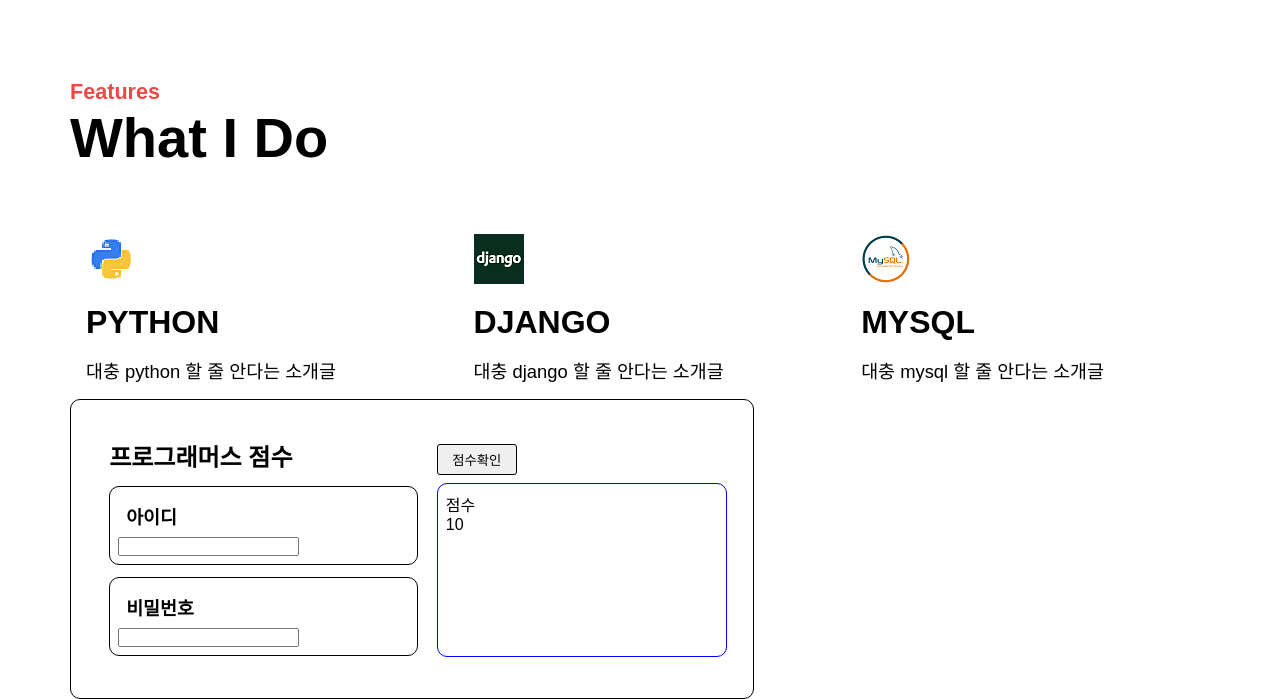
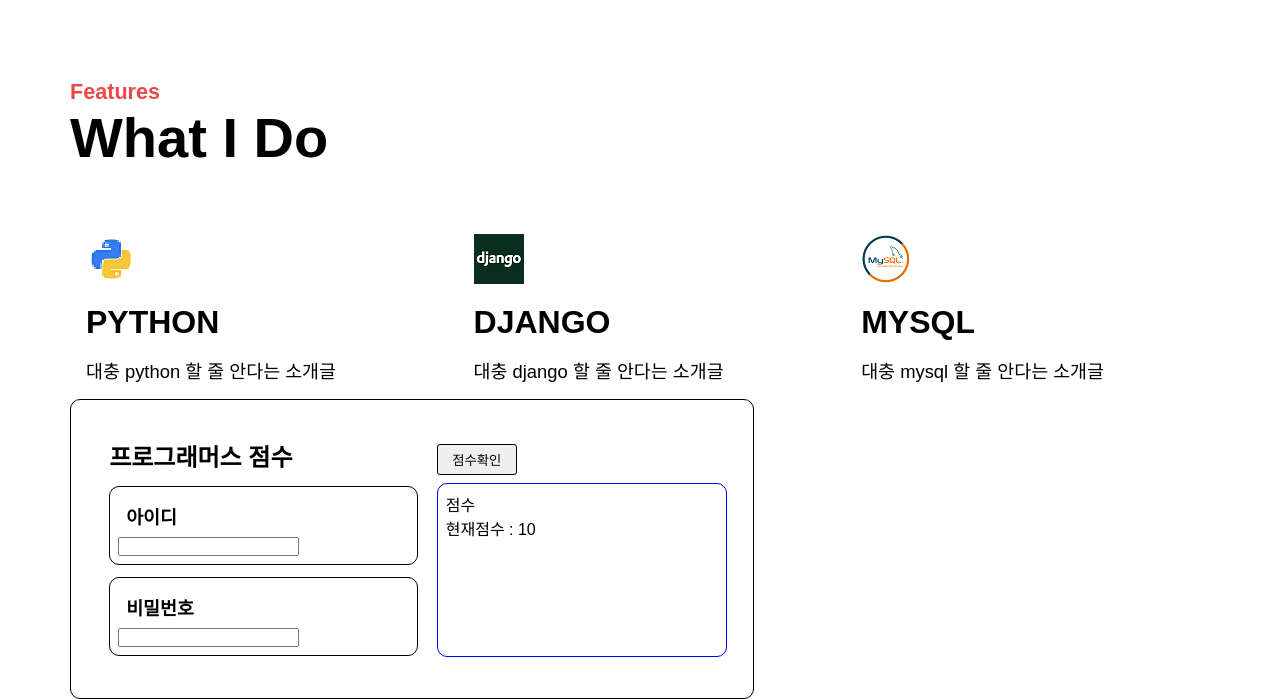
Before and after one commit to JunHeeMerong/DjangoPortfolio, a Django app: template templates/home/project.html in a window 1280 px wide. Shown: the part 1497-2196 px from the top of the page. Run offline with Django 3.2, Linux system fonts and the light colour scheme; the template is opened without the code that fills it: most values are stand-ins (such as "Sample title", 1, 10 or a date in 2020); some libraries are stand-ins or nearby versions.

Commit message:
프로그래머스html 수정

```diff
--- a/templates/home/project.html
+++ b/templates/home/project.html
@@ -122,7 +122,7 @@
                 <button class="btn btn-programmers">점수확인</button>
                 <div class='score'>
                     <box>점수</box>
-                    <p>{{ score }}</p>
+                    <p>현재점수 : {{ score }}</p>
                 </div>
             </form>
         </div>
```
